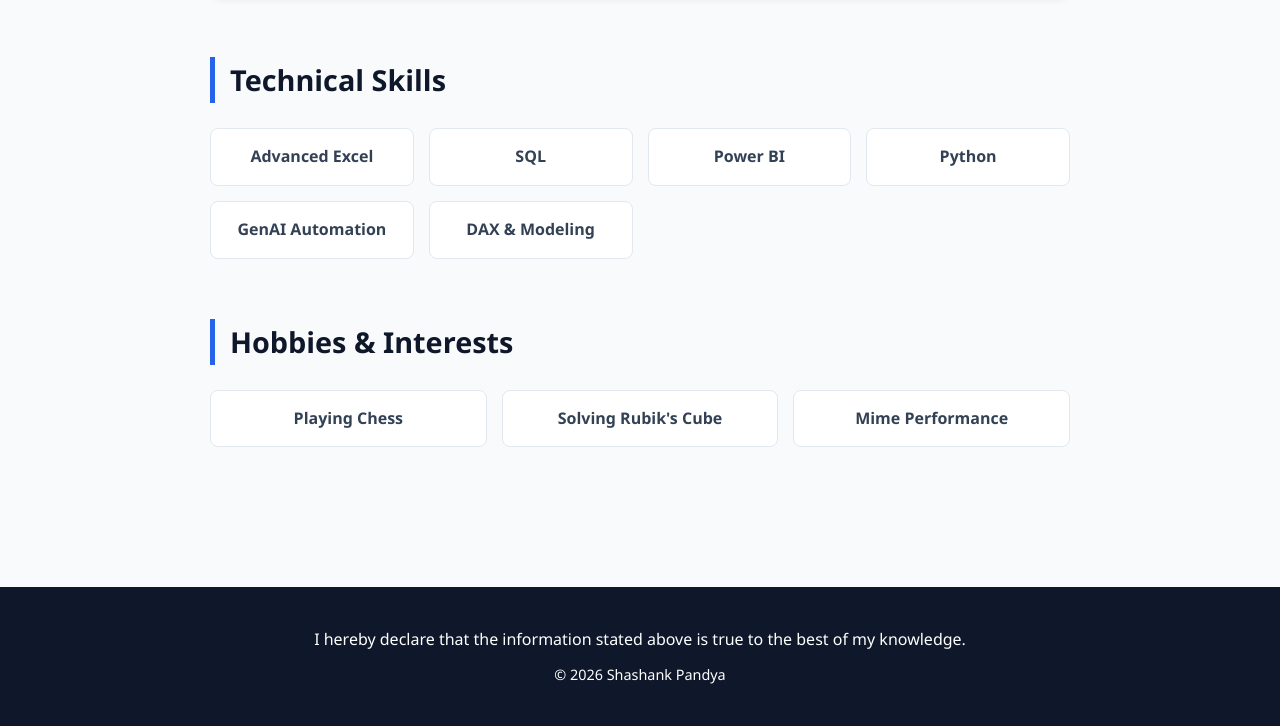
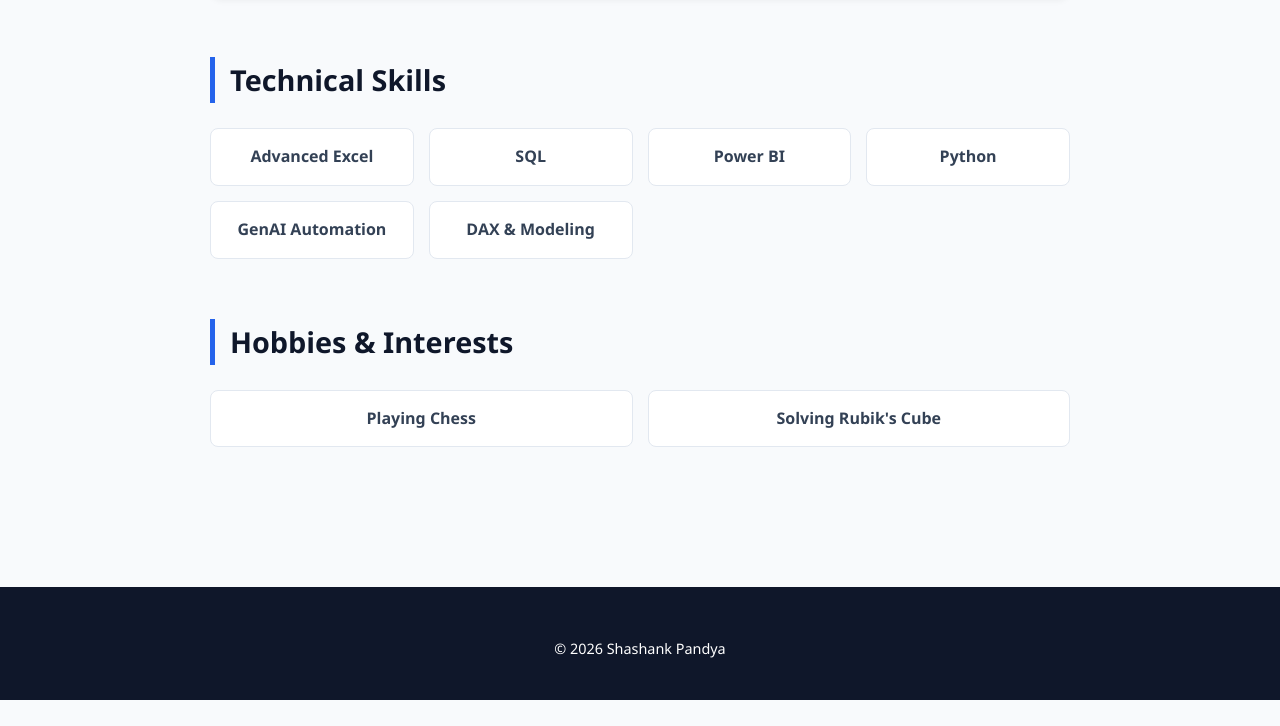
Before and after one commit to Shashank2365/my-resume, a plain HTML site: page index.html in a window 1280 px wide. Shown: the part 2522-3248 px from the top of the page. After the commit the page ends 3222 px from the top, so only its background shows below. Drawn offline with Linux system fonts and the light colour scheme.

```diff
--- a/index.html
+++ b/index.html
@@ -194,13 +194,11 @@
             <div class="grid">
                 <div class="grid-item">Playing Chess</div>
                 <div class="grid-item">Solving Rubik's Cube</div>
-                <div class="grid-item">Mime Performance</div>
             </div>
         </section>
     </div>
 
     <footer>
-        <p>I hereby declare that the information stated above is true to the best of my knowledge.</p>
         <p style="margin-top: 10px; font-size: 0.9rem;">&copy; 2026 Shashank Pandya</p>
     </footer>
 
```
